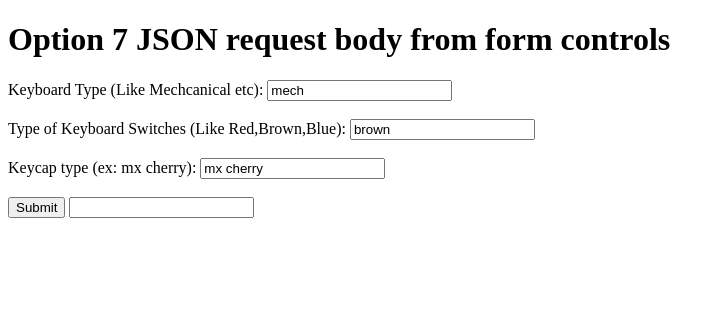
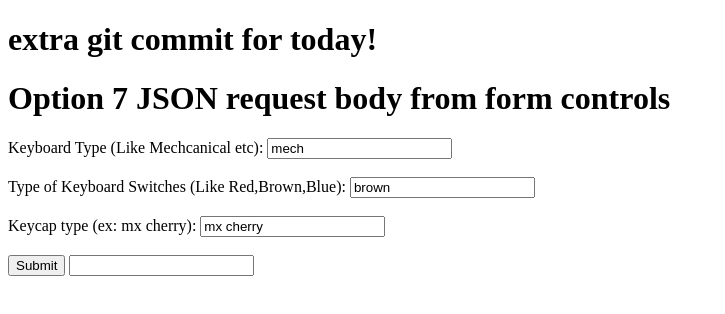
Before and after one commit to TimothyMaraj/Web_Dev_Course, a plain HTML site: page javascript_exercise/optionSeven.html in a window 1280 px wide. Shown: the whole page, without its empty margins (0-725 px from the left). Drawn offline with Linux system fonts and the light colour scheme.

Commit message:
UPDATE: added new title to javascript exercise

```diff
--- a/javascript_exercise/optionSeven.html
+++ b/javascript_exercise/optionSeven.html
@@ -25,7 +25,7 @@
         }
    </script>
 
-
+   <h1> extra git commit for today! </h1>
 
     <h1>Option 7 JSON request body from form controls</h1>
 
```
